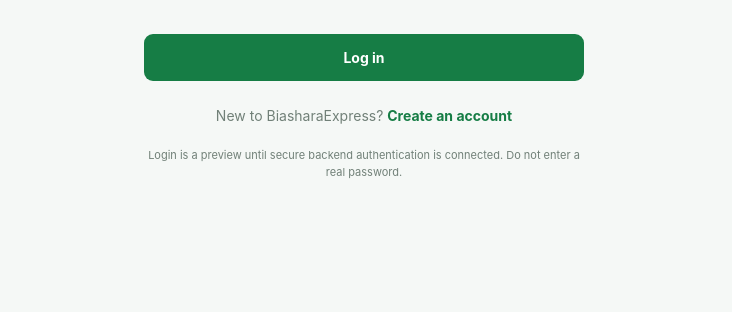
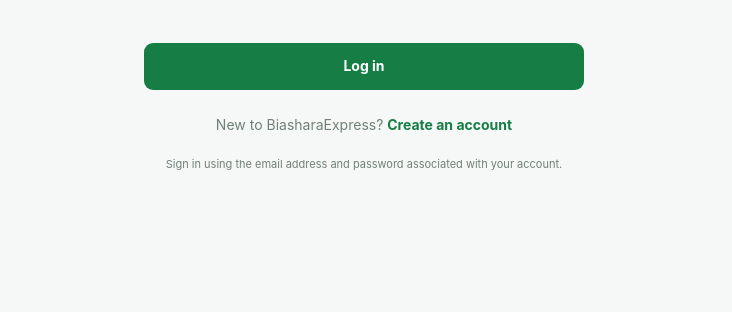
Before and after one commit to miltonarnold/BiasharaExpress, a website: page Frontend/login.html in a window 1280 px wide. Shown: the part 456-768 px from the top of the page, 548-1280 px from the left. Drawn offline with Linux system fonts and the light colour scheme.

Commit message:
Update login and registration messages

```diff
--- a/Frontend/login.html
+++ b/Frontend/login.html
@@ -54,7 +54,7 @@
                 </form>
 
                 <p class="auth-switch">New to BiasharaExpress? <a href="register.html">Create an account</a></p>
-                <p class="security-note">Login is a preview until secure backend authentication is connected. Do not enter a real password.</p>
+                <p class="security-note">Sign in using the email address and password associated with your account.</p>
             </div>
         </section>
     </main>
```
Also changed, not shown: Frontend/register.html (+1 -1 lines).
